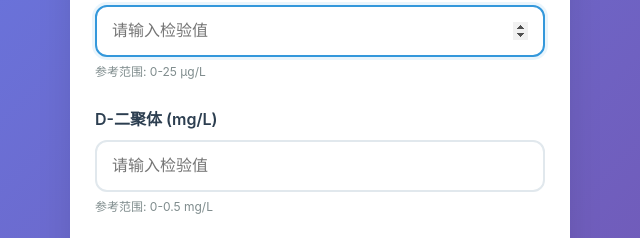
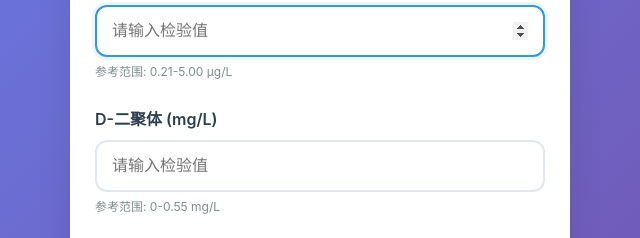
Before and after one commit to xmc288/FM, a plain HTML site: page index.html in a window 1280 px wide. Shown: the part 174-412 px from the top of the page, 320-960 px from the left. Drawn offline with Linux system fonts and the light colour scheme.

Commit message:
index.html

```diff
--- a/index.html
+++ b/index.html
@@ -327,13 +327,13 @@
         <div class="input-group">
             <label for="ck_mb">肌酸激酶同工酶 (μg/L)</label>
             <input type="number" id="ck_mb" step="0.1" placeholder="请输入检验值" min="0">
-            <div class="reference">参考范围: 0-25 μg/L</div>
+            <div class="reference">参考范围: 0.21-5.00 μg/L</div>
         </div>
 
         <div class="input-group">
             <label for="d_dimer">D-二聚体 (mg/L)</label>
             <input type="number" id="d_dimer" step="0.01" placeholder="请输入检验值" min="0">
-            <div class="reference">参考范围: 0-0.5 mg/L</div>
+            <div class="reference">参考范围: 0-0.55 mg/L</div>
         </div>
 
         <button class="calculate-btn" id="calculateBtn">
@@ -531,4 +531,5 @@
         document.getElementById('calculateBtn').addEventListener('click', calculateRisk);
     </script>
 </body>
+
 </html>
```
